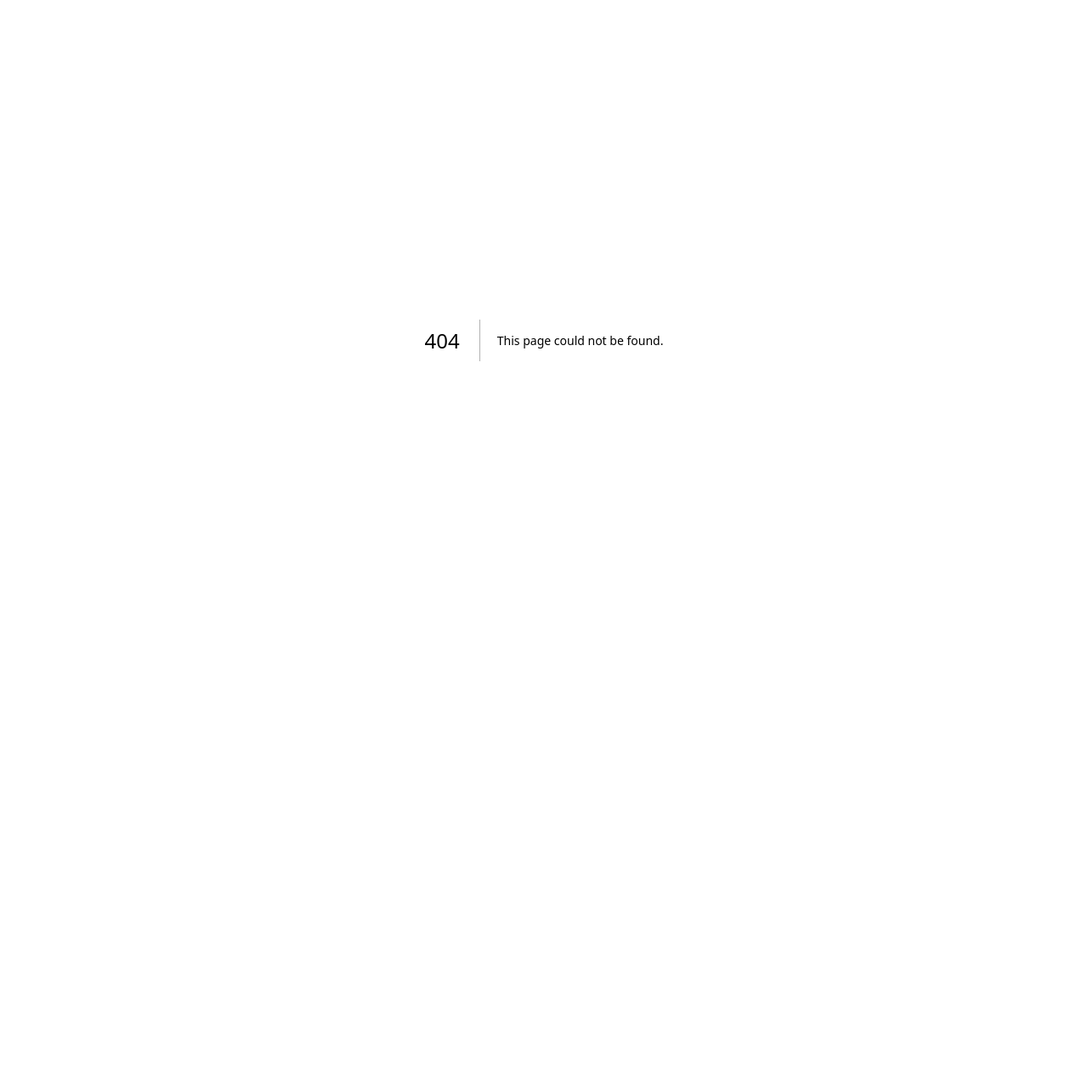
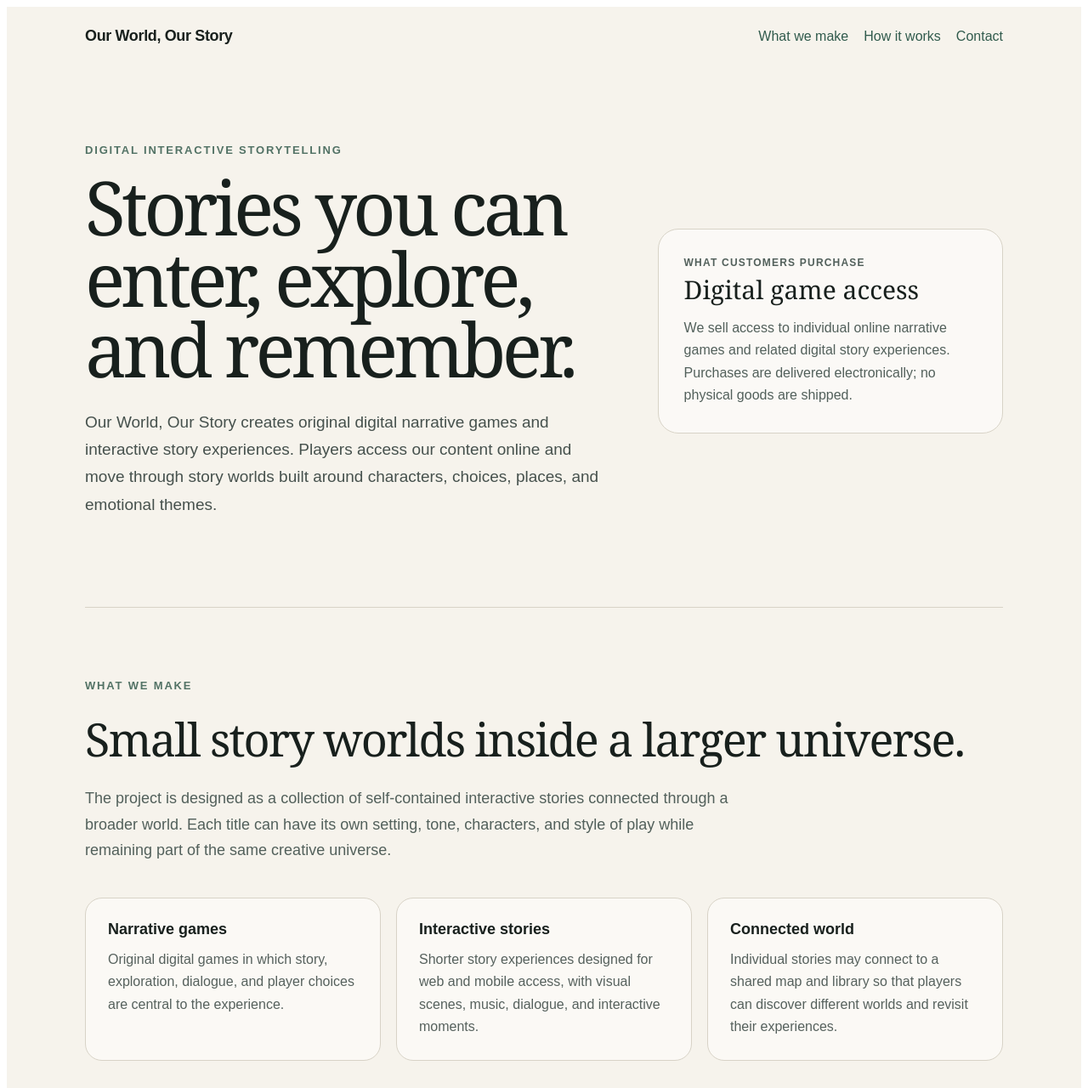
Before and after one commit to mindslash79/allstorymap, a Next.js app: page /business in a window 1280 px wide. Before the commit this address had no page. Shown: the top 1280 px of the page at 85% size. Before the commit the page ends 800 px from the top, so only its background shows below. Built offline with nearby package versions, Linux system fonts and the light colour scheme.

Commit message:
Add public business landing page for Stripe verification

```diff
--- /dev/null
+++ b/src/app/business/page.tsx
@@ -0,0 +1,150 @@
+import type { Metadata } from "next";
+import Link from "next/link";
+import styles from "./business.module.css";
+
+export const metadata: Metadata = {
+  title: "Our World, Our Story | Interactive Story Games",
+  description:
+    "Our World, Our Story creates digital interactive stories and narrative games for online audiences.",
+};
+
+export default function BusinessPage() {
+  return (
+    <main className={styles.page}>
+      <div className={styles.shell}>
+        <nav className={styles.nav} aria-label="Business navigation">
+          <Link className={styles.brand} href="/business">
+            Our World, Our Story
+          </Link>
+          <div className={styles.navLinks}>
+            <a href="#what-we-make">What we make</a>
+            <a href="#how-it-works">How it works</a>
+            <a href="#contact">Contact</a>
+          </div>
+        </nav>
+
+        <section className={styles.hero}>
+          <div>
+            <p className={styles.kicker}>Digital interactive storytelling</p>
+            <h1>Stories you can enter, explore, and remember.</h1>
+            <p className={styles.lead}>
+              Our World, Our Story creates original digital narrative games and
+              interactive story experiences. Players access our content online and
+              move through story worlds built around characters, choices, places,
+              and emotional themes.
+            </p>
+          </div>
+
+          <aside className={styles.heroCard}>
+            <p className={styles.heroCardLabel}>What customers purchase</p>
+            <h2>Digital game access</h2>
+            <p>
+              We sell access to individual online narrative games and related
+              digital story experiences. Purchases are delivered electronically;
+              no physical goods are shipped.
+            </p>
+          </aside>
+        </section>
+
+        <section className={styles.section} id="what-we-make">
+          <p className={styles.kicker}>What we make</p>
+          <h2>Small story worlds inside a larger universe.</h2>
+          <p className={styles.sectionIntro}>
+            The project is designed as a collection of self-contained interactive
+            stories connected through a broader world. Each title can have its own
+            setting, tone, characters, and style of play while remaining part of
+            the same creative universe.
+          </p>
+
+          <div className={styles.grid}>
+            <article className={styles.card}>
+              <h3>Narrative games</h3>
+              <p>
+                Original digital games in which story, exploration, dialogue, and
+                player choices are central to the experience.
+              </p>
+            </article>
+            <article className={styles.card}>
+              <h3>Interactive stories</h3>
+              <p>
+                Shorter story experiences designed for web and mobile access, with
+                visual scenes, music, dialogue, and interactive moments.
+              </p>
+            </article>
+            <article className={styles.card}>
+              <h3>Connected world</h3>
+              <p>
+                Individual stories may connect to a shared map and library so that
+                players can discover different worlds and revisit their experiences.
+              </p>
+            </article>
+          </div>
+
+          <div className={styles.notice}>
+            Our content is created for entertainment, reflection, and creative
+            storytelling. It is not psychotherapy, medical treatment, crisis
+            support, or professional health advice.
+          </div>
+        </section>
+
+        <section className={styles.section} id="how-it-works">
+          <p className={styles.kicker}>How purchasing works</p>
+          <h2>Simple digital delivery.</h2>
+          <div className={styles.grid}>
+            <article className={styles.card}>
+              <h3>1. Choose a title</h3>
+              <p>
+                Customers review the description and purchase terms shown for a
+                specific digital experience before checkout.
+              </p>
+            </article>
+            <article className={styles.card}>
+              <h3>2. Pay securely</h3>
+              <p>
+                Payments are processed through a secure third-party payment
+                provider. We do not store full payment-card numbers.
+              </p>
+            </article>
+            <article className={styles.card}>
+              <h3>3. Access online</h3>
+              <p>
+                After successful payment, access is provided electronically using
+                the access method stated on the product or checkout page.
+              </p>
+            </article>
+          </div>
+        </section>
+
+        <section className={styles.section} id="contact">
+          <p className={styles.kicker}>Customer support</p>
+          <h2>Questions about access, billing, or a purchase?</h2>
+          <p className={styles.sectionIntro}>
+            Contact us and include the email address used for your purchase and,
+            when available, the title of the experience and payment receipt or
+            transaction reference.
+          </p>
+
+          <div className={styles.contactBox}>
+            <div>
+              <p><strong>Our World, Our Story</strong></p>
+              <p>Digital interactive storytelling and narrative games</p>
+              <p>Customer support: mindslash79@gmail.com</p>
+            </div>
+            <a className={styles.button} href="mailto:mindslash79@gmail.com">
+              Email support
+            </a>
+          </div>
+        </section>
+
+        <footer className={styles.footer}>
+          <span>© 2026 Our World, Our Story. All rights reserved.</span>
+          <div className={styles.footerLinks}>
+            <Link href="/business/refund">Refund Policy</Link>
+            <Link href="/business/privacy">Privacy Policy</Link>
+            <Link href="/business/terms">Terms of Service</Link>
+          </div>
+        </footer>
+      </div>
+    </main>
+  );
+}
```
